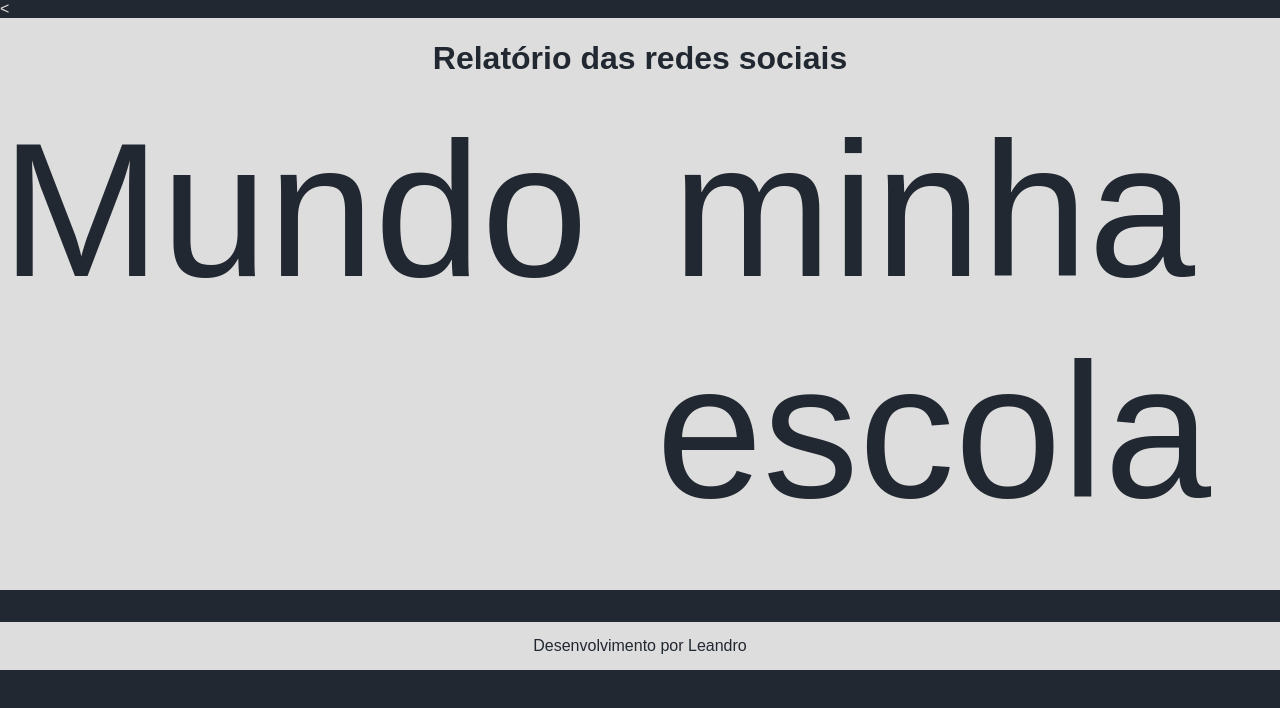
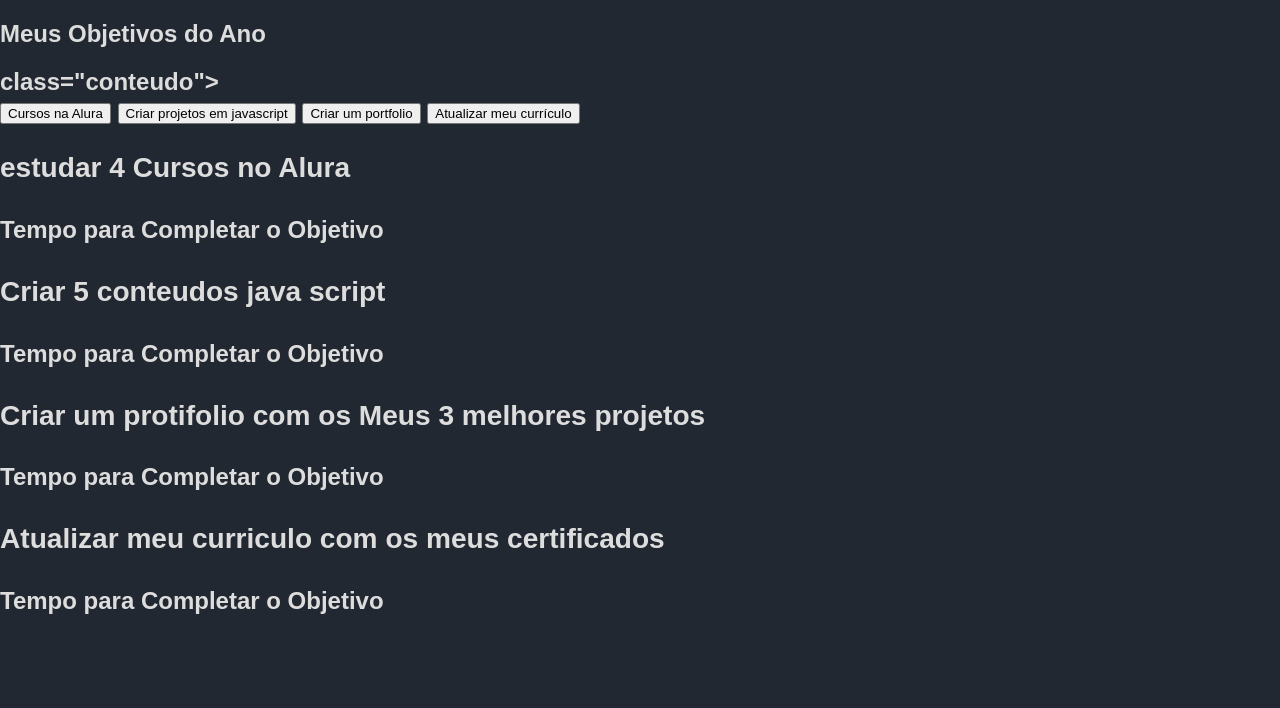
Before and after one commit to LeandroPinduca/LeandroSCCP, a plain HTML site: page index.html in a window 1280 px wide. Drawn offline with Linux system fonts and the light colour scheme; a web font is replaced by a local one.

Commit message:
Update index.html
aasasas

```diff
--- a/index.html
+++ b/index.html
@@ -1,4 +1,57 @@
-<<!DOCTYPE html>
+<!DOCTYPE html>
+<html lang="pt-br">
+<head>
+    <meta charset="UTF-8">
+    <meta name="viewport" content="width=device-width, initial-scale=1.0">
+    <title>MEUS OBJETIVOS DO ANO</title>
+    <link rel="stylesheet" href="style.css">
+</head>
+<body>
+    <section class="conteudo-principal">
+<h2 class="titulo-principal">Meus Objetivos do Ano <span></span><h2>
+    <div> class="conteudo">
+<div class="botoes">
+
+<button class="botao">Cursos na Alura</button>
+<button class="botao">Criar projetos em javascript</button>
+<button class="botao">Criar um portfolio</button>
+<button class="botao">Atualizar meu currículo</button>
+
+<div>
+
+    <div class="aba-texto">
+    <div class="aba-conteudo">
+    <h3 class="aba-conteudo-principal">
+    estudar 4 Cursos no Alura </h3>
+    <h4 class="aba-conteudo-titulo-secundario">
+    Tempo para Completar o Objetivo </h4>
+    </div>
+    <div class="aba-conteudo">
+    <h3 class="aba-conteudo-principal">
+   Criar 5 conteudos java script</h3>
+    <h4 class="aba-conteudo-titulo-secundario">
+     Tempo para Completar o Objetivo </h4>
+    </div>
+     <div class="aba-conteudo">
+            <h3 class="aba-conteudo-principal">
+         Criar um protifolio com os Meus 3 melhores projetos </h3>
+            <h4 class="aba-conteudo-titulo-secundario">
+            Tempo para Completar o Objetivo </h4>
+            </div>
+            <div class="aba-conteudo">
+                <h3 class="aba-conteudo-principal">
+               Atualizar meu curriculo com os meus certificados</h3>
+                <h4 class="aba-conteudo-titulo-secundario">
+                Tempo para Completar o Objetivo </h4>
+                </div>
+    </div>
+    <div>
+    </section>
+
+   <script src="main.js"></script>
+
+</body>
+</html><!DOCTYPE html>
 <html lang="en">
 <head>
     <meta charset="UTF-8">
@@ -7,24 +60,3 @@
     <link rel="stylesheet" href="style.css">
 </head>
 <body>
-
-    <header>
-        <h1>Relatório das redes sociais</h1>
-        <nav>
-            <a href="index.html">Mundo</a>
-            <a href="#">minha escola</a>
-        </nav>
-    </header>
-
-    <main class="graficos-section">
-        <section id="graico-container" class="graicos-container">
-            <!--crie os gráficos aqui-->
-            </section>
-    </main>
-
-    <footer>
-        <p>Desenvolvimento por Leandro</p>
-    </footer>
-
-</body>
-</html>
```
